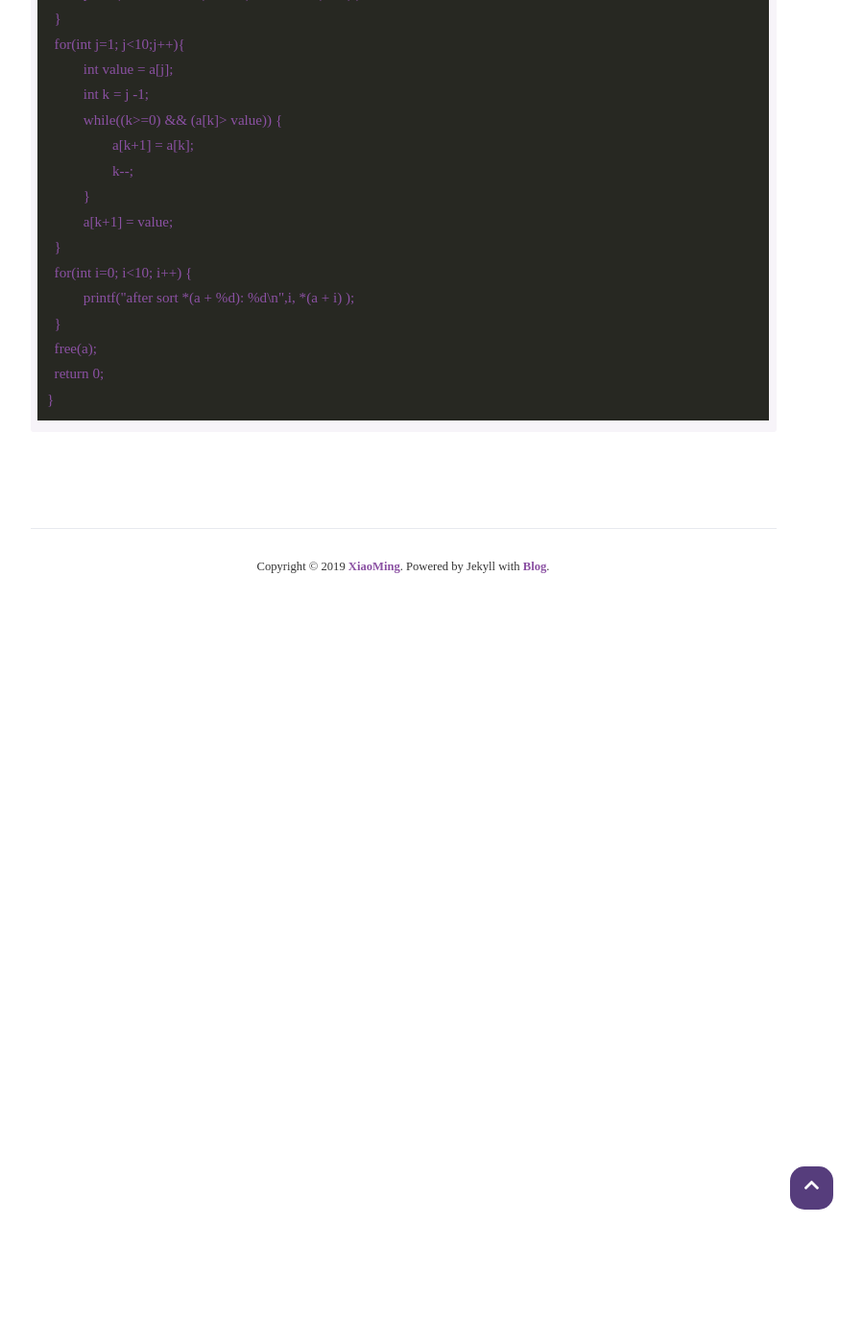
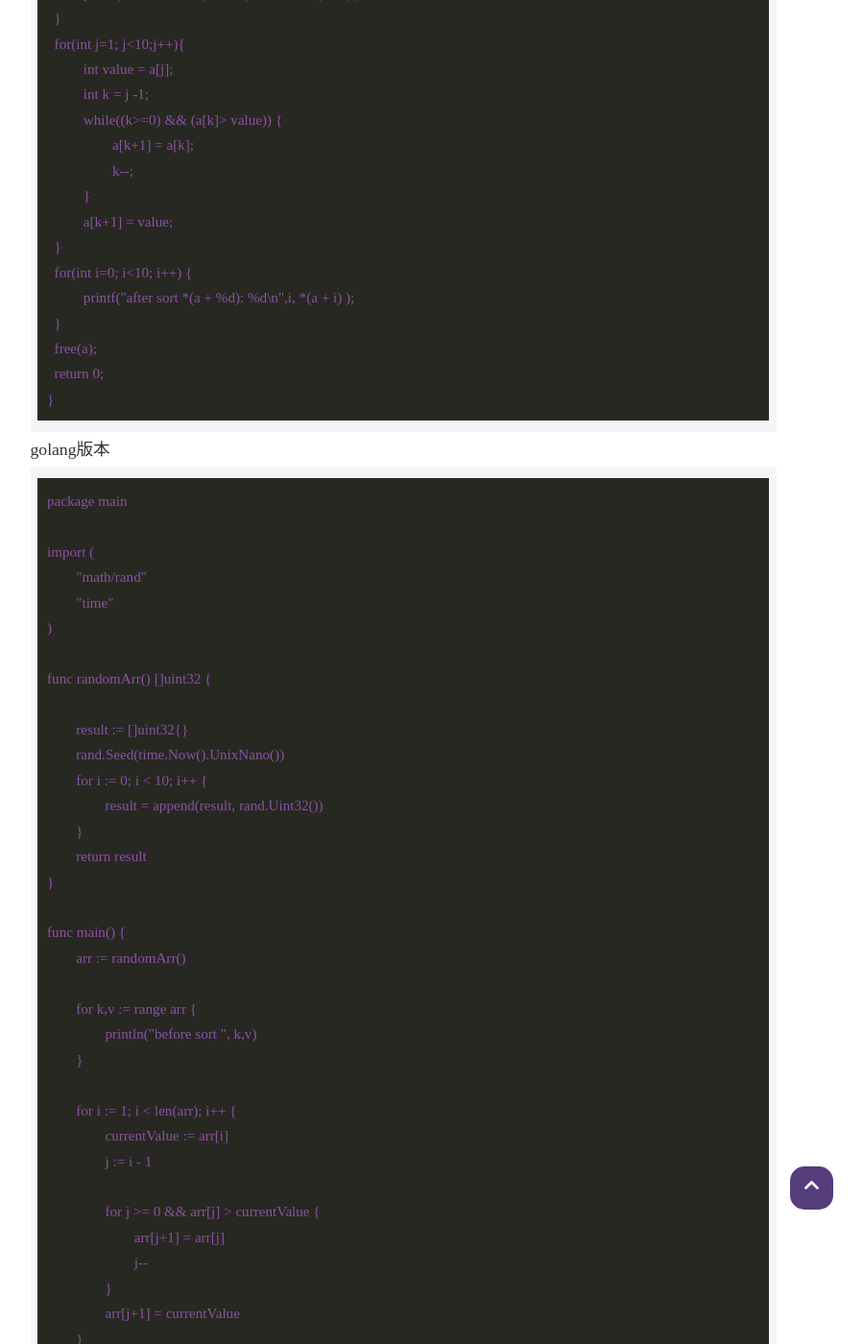
Before and after one commit to lafer-m/lafer-m.github.io, a Jekyll site: the page built from _posts/2020-09-24-algorithm-insert-sort.md, in a window 1280 px wide and 1400 px high, scrolled down 994 px. Shown: the whole window at 96% size, without its empty margins (220-1119 px from the left). Built offline with Jekyll 4.4.1, drawn with Linux system fonts in a browser that asks for light colours; nearby versions of some CDN libraries; some web fonts are replaced; some of the changed text lies outside the part shown.

Commit message:
add insert sort

````diff
--- a/_posts/2020-09-24-algorithm-insert-sort.md
+++ b/_posts/2020-09-24-algorithm-insert-sort.md
@@ -1,11 +1,11 @@
 ---
 layout: post
-title: 插入排序(C语言)
+title: 插入排序(C/golang)
 tags: [algorithm]
 ---
 
 
-### 插入排序算法实现c语言版本
+### 插入排序算法实现
 随机生成长度为n的整数数组，算法的时间消耗是 x*n^2 x是常数因子，随着数据越多，时间消耗约大，数据量小的时候是一种比较快速的排序方法。
 ```
 #include <stdio.h>
@@ -47,3 +47,48 @@ int main()
   return 0;
 }
 ```
+
+golang版本
+```
+package main
+
+import (
+	"math/rand"
+	"time"
+)
+
+func randomArr() []uint32 {
+
+	result := []uint32{}
+	rand.Seed(time.Now().UnixNano())
+	for i := 0; i < 10; i++ {
+		result = append(result, rand.Uint32())
+	}
+	return result
+}
+
+func main() {
+	arr := randomArr()
+
+	for k,v := range arr {
+		println("before sort ", k,v)
+	}
+
+	for i := 1; i < len(arr); i++ {
+		currentValue := arr[i]
+		j := i - 1
+
+		for j >= 0 && arr[j] > currentValue {
+			arr[j+1] = arr[j]
+			j--
+		}
+		arr[j+1] = currentValue
+	}
+
+	for k,v := range arr {
+		println("after sort ", k,v)
+	}
+
+}
+
+```
````
